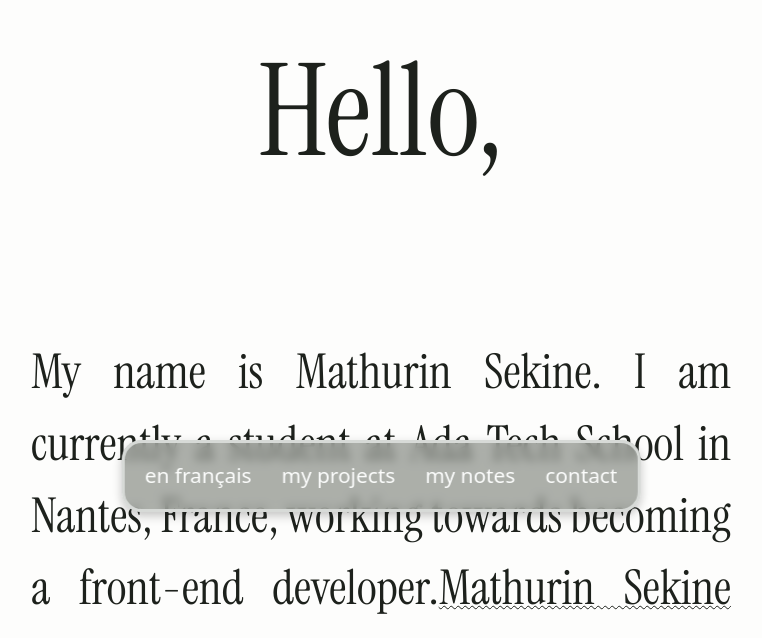
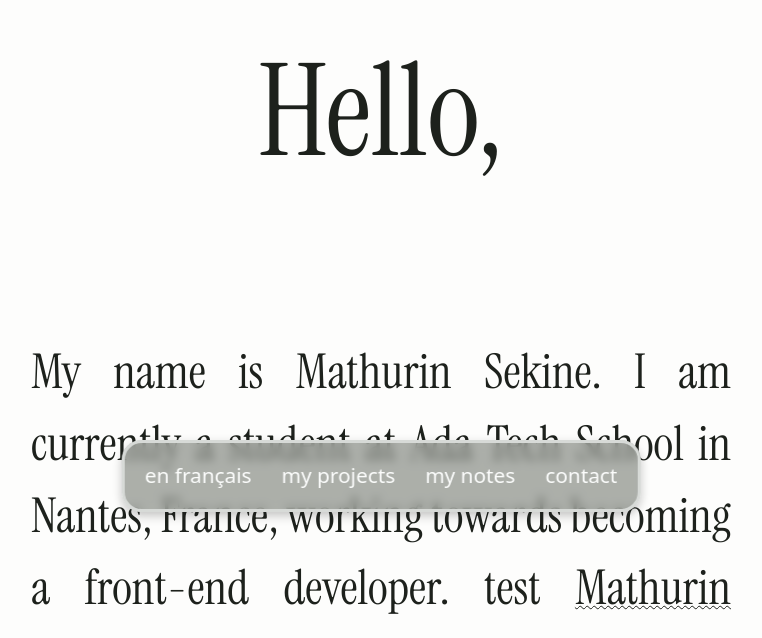
Before and after one commit to lemathurin/portfolio, a Next.js app: page /en in a window 1280 px wide. Shown: the part 272-910 px from the top of the page, without its empty margins (259-1021 px from the left). Built offline with nearby package versions, Linux system fonts and the light colour scheme.

Commit message:
window opens now

```diff
--- /dev/null
+++ b/src/app/[locale]/components/HireWindow.jsx
@@ -0,0 +1,3 @@
+export default function HireWindow() {
+  return <div className="w-screen h-screen bg-orange-400 fixed"></div>;
+}
--- a/src/app/[locale]/components/HomePage.jsx
+++ b/src/app/[locale]/components/HomePage.jsx
@@ -1,8 +1,9 @@
 "use client";
 
 import { useState, useEffect } from "react";
-import { motion } from "framer-motion";
+import { motion, AnimatePresence } from "framer-motion";
 import "../globals.css";
+import HireWindow from "./HireWindow";
 
 // import Cursor from "../components/Cursors";
 
@@ -58,6 +59,8 @@ export default function Home(props) {
   const testEnter = () => setCursorVariant("test");
   const testLeave = () => setCursorVariant("default");
 
+  const [isOpened, setIsOpened] = useState(false);
+
   return (
     <div className="w-screen bg-lightMode-background flex-col justify-start items-center inline-flex pb-[20svh] md:pb-[30svh] lg:pb-[40vh]">
       <div className="mt-[20svh] md:mt-[30svh] lg:mt-[40vh] mb-[10svh] md:mb-[15svh] lg:mb-[20svh]">
@@ -73,6 +76,7 @@ export default function Home(props) {
         <div>
           <p className="font-instrument leading-tight md:leading-snug lg:leading-normal text-justify text-lightMode-text text-3xl md:text-4xl lg:text-5xl">
             {props.p1}
+            <span onClick={() => setIsOpened("hireWindow")}> test </span>
             <span
               className="cursor-none underline decoration-wavy decoration-[1.3px] underline-offset-3 transition"
               onMouseEnter={testEnter}
@@ -99,6 +103,9 @@ export default function Home(props) {
         variants={variants}
         animate={cursorVariant}
       ></motion.div>
+      <AnimatePresence>
+        {isOpened === "hireWindow" && <HireWindow />}
+      </AnimatePresence>
 
       {/* <Cursor /> */}
     </div>
```
